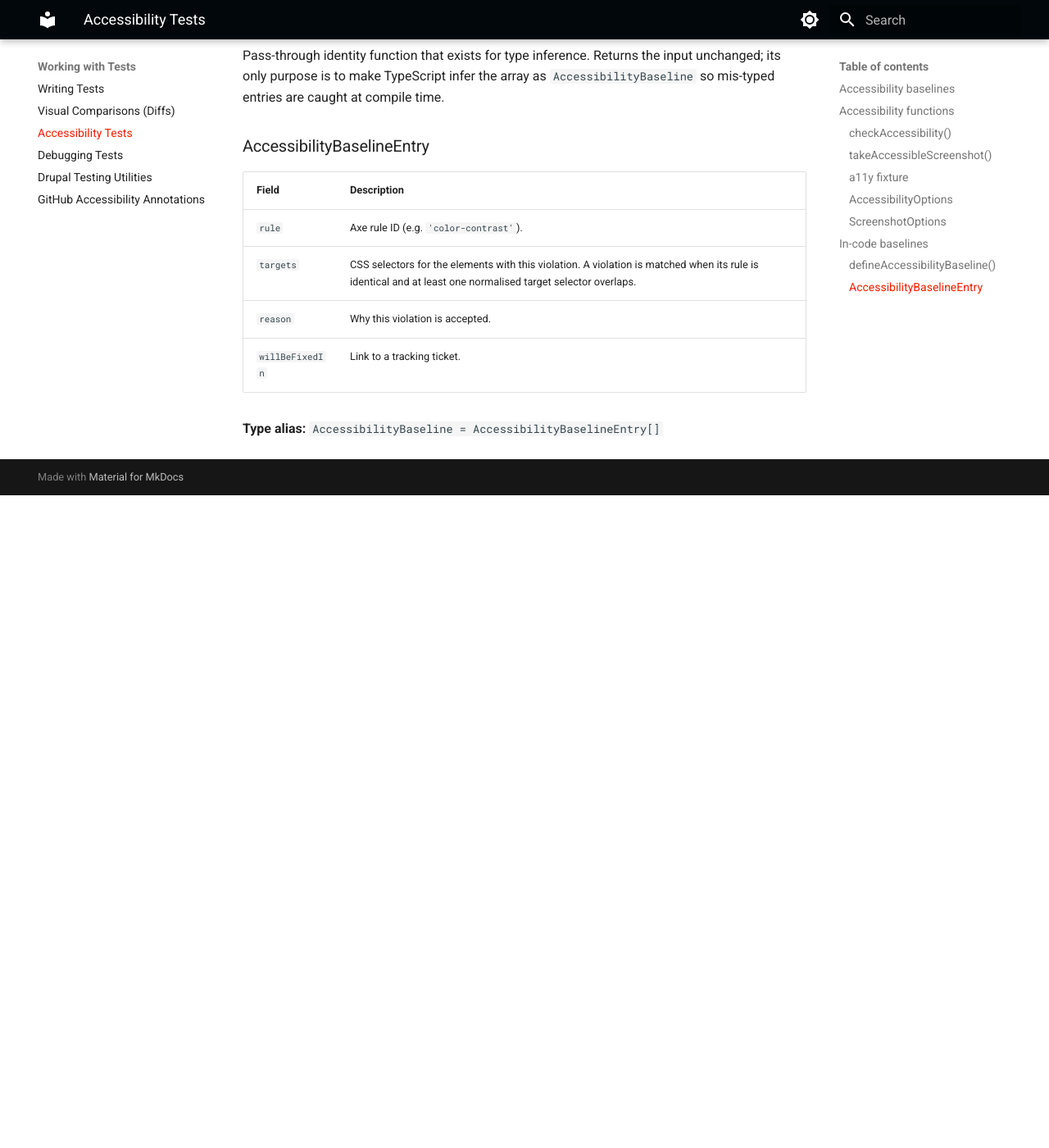
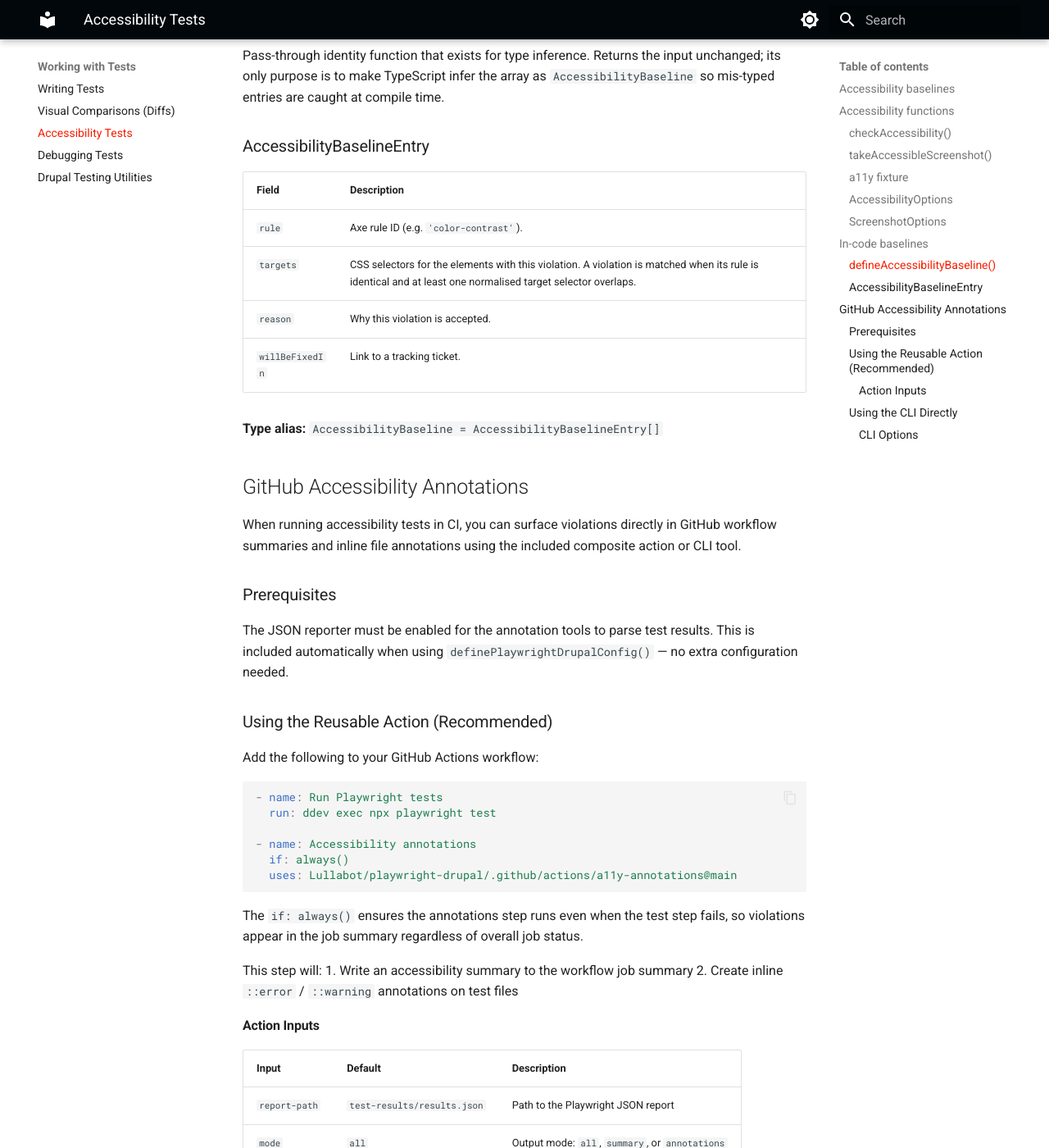
Before and after one commit to Lullabot/playwright-drupal, an MkDocs documentation site: the page built from docs/working-with-tests/accessibility-tests.md, in a window 1280 px wide and 1400 px high, scrolled down 5023 px. Shown: the whole window at 82% size. Built offline with MkDocs 1.6.1 and Material for MkDocs 9.7.7, drawn with Linux system fonts in a browser that asks for light colours; the version menu is left out; before the commit the page ends 5627 px from its top, so only the background shows below that; some of the changed text lies outside the part shown.

Commit message:
docs: merge github a11y docs into a11y page

````diff
--- a/docs/working-with-tests/accessibility-tests.md
+++ b/docs/working-with-tests/accessibility-tests.md
@@ -159,3 +159,58 @@ Pass-through identity function that exists for type inference. Returns the input
 | `willBeFixedIn` | Link to a tracking ticket. |
 
 **Type alias:** `AccessibilityBaseline = AccessibilityBaselineEntry[]`
+
+## GitHub Accessibility Annotations
+
+When running accessibility tests in CI, you can surface violations directly in GitHub workflow summaries and inline file annotations using the included composite action or CLI tool.
+
+### Prerequisites
+
+The JSON reporter must be enabled for the annotation tools to parse test results. This is included automatically when using `definePlaywrightDrupalConfig()` — no extra configuration needed.
+
+### Using the Reusable Action (Recommended)
+
+Add the following to your GitHub Actions workflow:
+
+```yaml
+- name: Run Playwright tests
+  run: ddev exec npx playwright test
+
+- name: Accessibility annotations
+  if: always()
+  uses: Lullabot/playwright-drupal/.github/actions/a11y-annotations@main
+```
+
+The `if: always()` ensures the annotations step runs even when the test step fails, so violations appear in the job summary regardless of overall job status.
+
+This step will:
+1. Write an accessibility summary to the workflow job summary
+2. Create inline `::error` / `::warning` annotations on test files
+
+#### Action Inputs
+
+| Input | Default | Description |
+|-------|---------|-------------|
+| `report-path` | `test-results/results.json` | Path to the Playwright JSON report |
+| `mode` | `all` | Output mode: `all`, `summary`, or `annotations` |
+
+### Using the CLI Directly
+
+For more control, use the `playwright-drupal-a11y-summary` CLI:
+
+```yaml
+- name: Accessibility summary
+  if: always()
+  run: ddev exec npx playwright-drupal-a11y-summary --mode=summary
+
+- name: Accessibility annotations
+  if: always()
+  run: ddev exec npx playwright-drupal-a11y-summary --mode=annotations
+```
+
+#### CLI Options
+
+| Option | Default | Description |
+|--------|---------|-------------|
+| `--mode=<mode>` | `summary` | Output mode: `summary` or `annotations` |
+| `--report-path=<path>` | `test-results/results.json` | Path to the Playwright JSON report |
--- a/mkdocs.yml
+++ b/mkdocs.yml
@@ -63,7 +63,6 @@ nav:
     - Accessibility Tests: working-with-tests/accessibility-tests.md
     - Debugging Tests: working-with-tests/debugging-tests.md
     - Drupal Testing Utilities: working-with-tests/drupal-testing-utilities.md
-    - GitHub Accessibility Annotations: working-with-tests/github-actions.md
   - Contributing:
     - Development: contributing/development.md
     - Releases: contributing/releases.md
````
Also changed, not shown: docs/working-with-tests/github-actions.md (deleted, +0 -54 lines).
